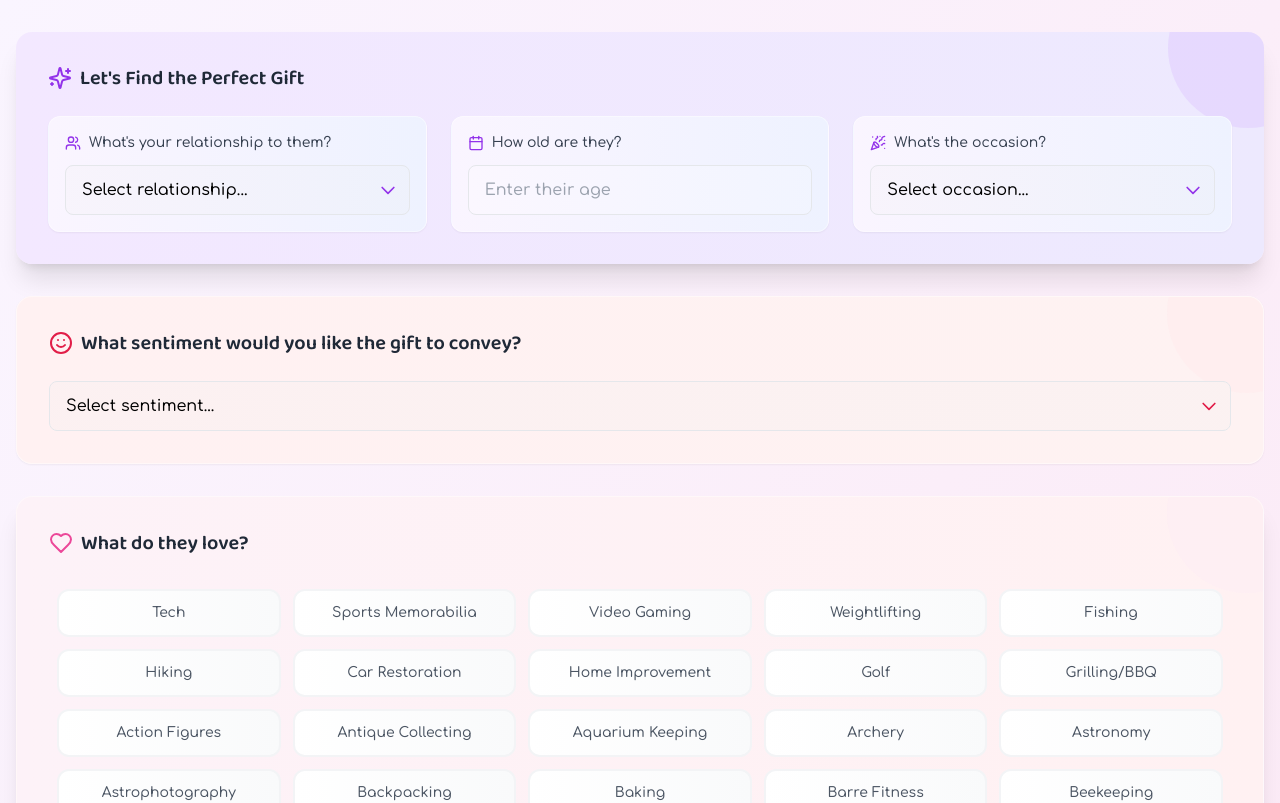
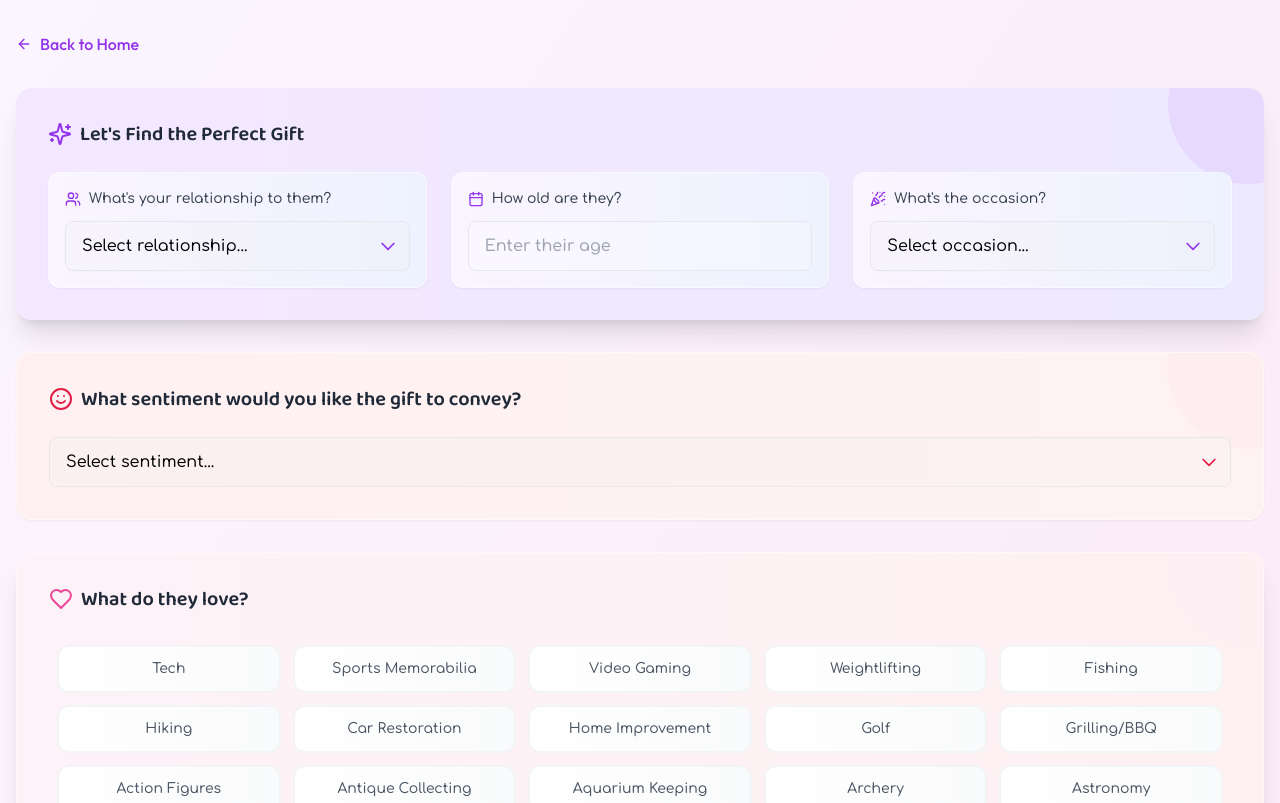
Before and after one commit to kevgilmore/simplysent-demo-fe, a React (Vite) app: page /results in a window 1280 px wide. Shown: the top 803 px of the page. Built offline with nearby package versions, Linux system fonts and the light colour scheme.

Commit message:
fix hover

```diff
--- a/src/components/GiftRecommenderForm.tsx
+++ b/src/components/GiftRecommenderForm.tsx
@@ -485,8 +485,8 @@ export function GiftRecommenderForm() {
   }} transition={{
     duration: 0.4
   }} className="space-y-8 pb-5">
-      {/* Add Back Button and Test Button - fixed to show on /results path */}
-      {isAnySandboxMode() && <div className="flex items-center mb-6 justify-between">
+      {/* Back Button - always show */}
+      <div className="flex items-center mb-6 justify-between">
         <motion.button initial={{
           opacity: 0,
           x: -20
@@ -499,8 +499,9 @@ export function GiftRecommenderForm() {
           <ArrowLeftIcon className="w-4 h-4 mr-2" />
           Back to Home
         </motion.button>
-          {/* Add Fill Form button for testing */}
-          <motion.button initial={{
+
+        {/* Fill Form button for testing - only show in sandbox modes */}
+        {isAnySandboxMode() && <motion.button initial={{
           opacity: 0,
           x: 20
         }} animate={{
@@ -511,8 +512,8 @@ export function GiftRecommenderForm() {
         }} onClick={fillFormAndSubmit} className="text-purple-600 hover:text-purple-700 font-medium flex items-center bg-purple-50 hover:bg-purple-100 px-3 py-1 rounded-lg">
           <SparklesIcon className="w-4 h-4 mr-2" />
           Fill Form (Testing)
-          </motion.button>
-        </div>}
+        </motion.button>}
+      </div>
 
       {/* First Card - Keep purple gradient */}
       <div className="bg-gradient-to-r from-purple-100 to-violet-100 rounded-2xl shadow-xl p-8 relative overflow-hidden">
@@ -671,9 +672,9 @@ export function GiftRecommenderForm() {
           </div>
           <div className="max-h-96 overflow-y-auto scrollbar-thin scrollbar-thumb-gray-300 scrollbar-track-gray-100">
             <div className="grid grid-cols-2 sm:grid-cols-3 lg:grid-cols-4 xl:grid-cols-5 gap-3 p-2">
-              {getSortedInterests(formData.gender).map(interest => <label key={interest} className={`group flex items-center justify-center p-3 rounded-xl cursor-pointer transition-all duration-200 transform hover:scale-105 hover:shadow-lg ${formData.interests.includes(interest) ? 'bg-gradient-to-r from-pink-100 to-rose-100 border-2 border-pink-300 shadow-md scale-105' : 'bg-gradient-to-r from-white to-gray-50 border-2 border-gray-100 hover:border-pink-200 hover:from-pink-50 hover:to-rose-50'}`}>
+              {getSortedInterests(formData.gender).map(interest => <label key={interest} className={`group flex items-center justify-center p-3 rounded-xl cursor-pointer transition-all duration-200 transform hover:scale-105 hover:shadow-lg ${formData.interests.includes(interest) ? 'bg-gradient-to-r from-pink-100 to-rose-100 border-2 border-pink-300 shadow-md scale-105' : 'bg-gradient-to-r from-white to-gray-50 border-2 border-gray-100 hover:border-gray-300 hover:from-gray-50 hover:to-gray-100'}`}>
                   <input type="checkbox" checked={formData.interests.includes(interest)} onChange={() => handleInterestToggle(interest)} className="sr-only" />
-                  <span className={`text-xs sm:text-sm font-medium text-center leading-tight break-words hyphens-auto transition-colors duration-200 ${formData.interests.includes(interest) ? 'text-pink-700' : 'text-gray-600 group-hover:text-pink-600'}`} style={{wordBreak: 'break-word', overflowWrap: 'break-word'}}>
+                  <span className={`text-xs sm:text-sm font-medium text-center leading-tight break-words hyphens-auto transition-colors duration-200 ${formData.interests.includes(interest) ? 'text-pink-700' : 'text-gray-600 group-hover:text-gray-800'}`} style={{wordBreak: 'break-word', overflowWrap: 'break-word'}}>
                     {interest}
                   </span>
                 </label>)}
```
Lines whose indentation alone changed are shown as unchanged.
